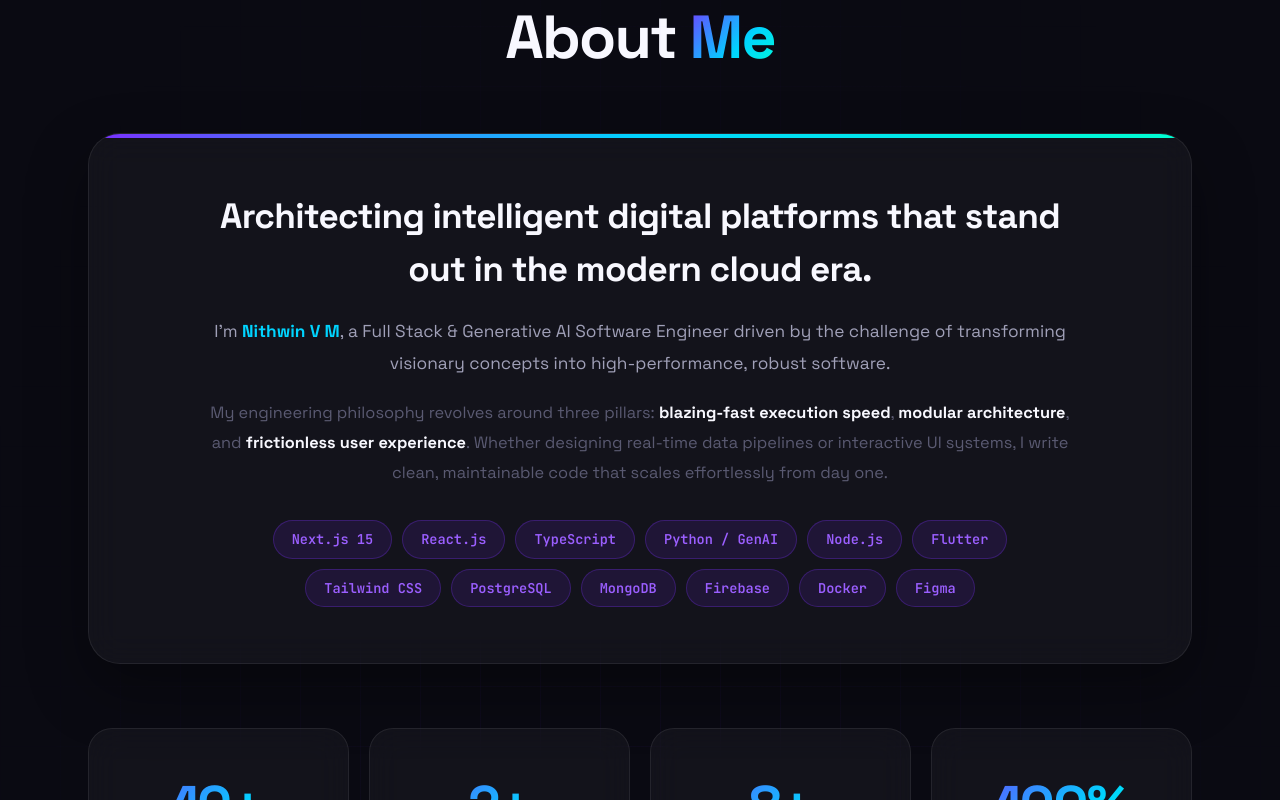
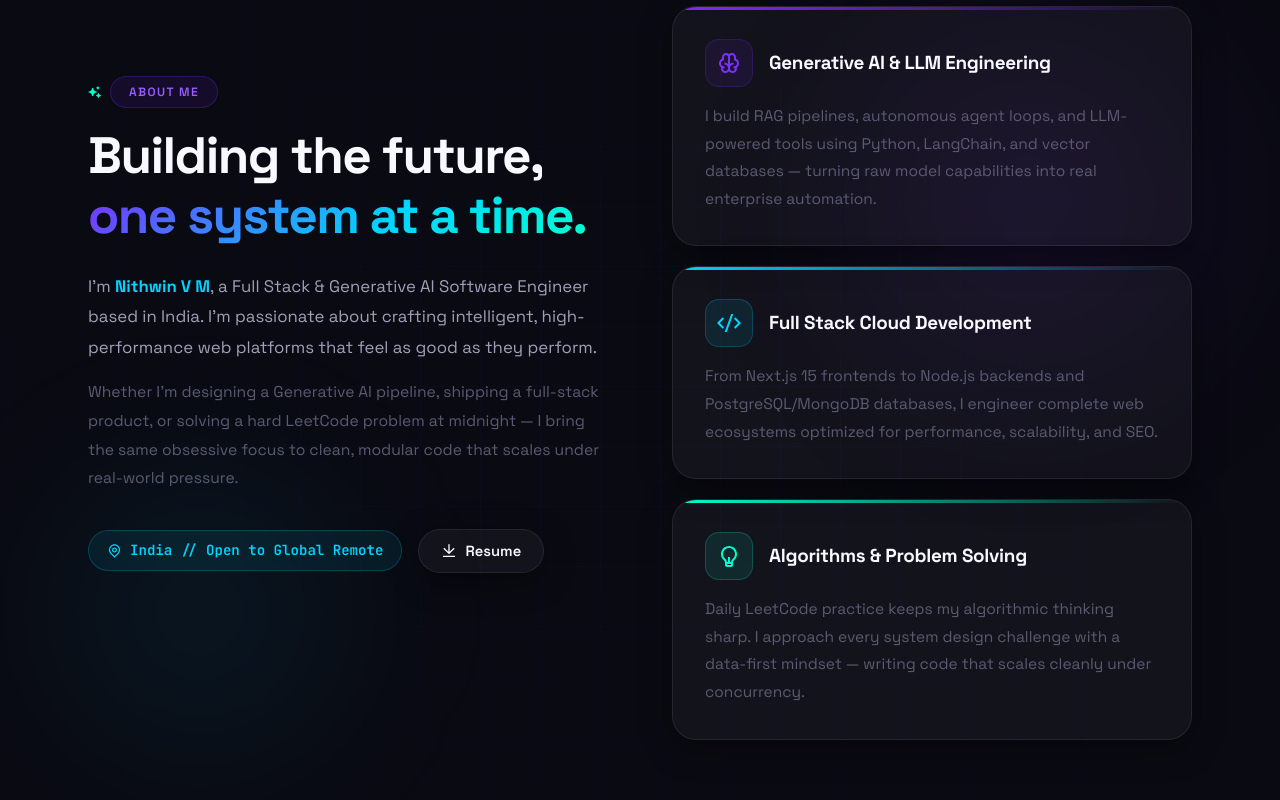
Before and after one commit to Nithwin/nithwin_portfolio, a React (Vite) app: page / in a window 1280 px wide. Shown: the part 1020-1820 px from the top of the page. Built offline with nearby package versions, Linux system fonts and the light colour scheme; no server answers; the database is empty; a web font is replaced by a local one.

Commit message:
refactor: overhaul About section layout with grid structure and update hero spacing styles

```diff
--- a/src/sections/About.jsx
+++ b/src/sections/About.jsx
@@ -1,152 +1,282 @@
 import React from "react";
 import { motion } from "framer-motion";
 import SectionReveal, { fadeUp } from "../components/SectionReveal";
-import { RiCodeSSlashLine, RiSmartphoneLine, RiPaletteLine, RiCpuLine, RiSparklingFill } from "react-icons/ri";
+import {
+  RiSparklingFill,
+  RiMapPinLine,
+  RiBrainLine,
+  RiCodeSSlashLine,
+  RiLightbulbLine,
+  RiDownloadLine,
+} from "react-icons/ri";
 
-const stats = [
-  { number: "10+", label: "Production Platforms Built" },
-  { number: "2+", label: "Years Software Engineering" },
-  { number: "8+", label: "Core Frameworks & Stacks" },
-  { number: "100%", label: "Architectural Precision" },
-];
-
-const services = [
-  { icon: RiCpuLine, title: "Generative AI & LLM Systems", desc: "Architecting AI-first platforms, RAG pipelines, and intelligent agent integrations that automate complex workflows.", color: "#7B2FFF" },
-  { icon: RiCodeSSlashLine, title: "Full Stack Web Engineering", desc: "High-concurrency React, Next.js, and Node.js ecosystems built for speed, SEO, and rock-solid scalability.", color: "#00D4FF" },
-  { icon: RiSmartphoneLine, title: "Fluid Mobile Solutions", desc: "Cross-platform mobile apps using Flutter and React Native that deliver buttery-smooth 60fps native performance.", color: "#00FFD1" },
-  { icon: RiPaletteLine, title: "UI/UX & Design Systems", desc: "Crafting bespoke, accessible design tokens and interactive prototypes that bridge aesthetics with intuitive usability.", color: "#FF6B6B" },
-];
-
-const techTags = [
-  "Next.js 15", "React.js", "TypeScript", "Python / GenAI", "Node.js",
-  "Flutter", "Tailwind CSS", "PostgreSQL", "MongoDB", "Firebase", "Docker", "Figma"
+const highlights = [
+  {
+    icon: RiBrainLine,
+    color: "#7B2FFF",
+    title: "Generative AI & LLM Engineering",
+    desc: "I build RAG pipelines, autonomous agent loops, and LLM-powered tools using Python, LangChain, and vector databases — turning raw model capabilities into real enterprise automation.",
+  },
+  {
+    icon: RiCodeSSlashLine,
+    color: "#00D4FF",
+    title: "Full Stack Cloud Development",
+    desc: "From Next.js 15 frontends to Node.js backends and PostgreSQL/MongoDB databases, I engineer complete web ecosystems optimized for performance, scalability, and SEO.",
+  },
+  {
+    icon: RiLightbulbLine,
+    color: "#00FFD1",
+    title: "Algorithms & Problem Solving",
+    desc: "Daily LeetCode practice keeps my algorithmic thinking sharp. I approach every system design challenge with a data-first mindset — writing code that scales cleanly under concurrency.",
+  },
 ];
 
 const About = () => {
   return (
     <SectionReveal id="about">
       <div className="grid-bg" />
-      <div className="container-main">
-        {/* Section Header */}
-        <motion.div variants={fadeUp} style={{ textAlign: "center", marginBottom: "50px" }}>
-          <span className="section-label">
-            <RiSparklingFill size={14} style={{ display: "inline", marginRight: "6px", color: "var(--neon)" }} />
-            Who I Am
-          </span>
-          <h2 style={{ fontSize: "clamp(2.2rem, 5vw, 3.8rem)", fontFamily: "var(--font-outfit), var(--font-syne)", fontWeight: 800, marginTop: "14px", color: "var(--text-primary)", letterSpacing: "-0.03em" }}>
-            About <span className="gradient-text">Me</span>
+
+      {/* Background aurora glow */}
+      <div
+        style={{
+          position: "absolute",
+          top: "10%",
+          right: "0",
+          width: "500px",
+          height: "500px",
+          borderRadius: "50%",
+          background: "radial-gradient(circle, rgba(123,47,255,0.13) 0%, transparent 70%)",
+          filter: "blur(80px)",
+          pointerEvents: "none",
+        }}
+      />
+      <div
+        style={{
+          position: "absolute",
+          bottom: "10%",
+          left: "0",
+          width: "400px",
+          height: "400px",
+          borderRadius: "50%",
+          background: "radial-gradient(circle, rgba(0,212,255,0.1) 0%, transparent 70%)",
+          filter: "blur(80px)",
+          pointerEvents: "none",
+        }}
+      />
+
+      <div
+        className="container-main"
+        style={{ position: "relative", zIndex: 10, paddingTop: "60px", paddingBottom: "80px" }}
+      >
+        {/* ── Responsive layout ── */}
+        <style>{`
+          .about-layout {
+            display: grid;
+            grid-template-columns: 1fr 1fr;
+            gap: 64px;
+            align-items: start;
+          }
+          .about-left-col {
+            position: sticky;
+            top: 130px;
+          }
+          @media (max-width: 900px) {
+            .about-layout {
+              grid-template-columns: 1fr;
+              gap: 48px;
+            }
+            .about-left-col {
+              position: static;
+            }
+          }
+        `}</style>
+
+        <div className="about-layout">
+          {/* ─────────────────── LEFT: BIO ─────────────────── */}
+          <div className="about-left-col">
+            <motion.div variants={fadeUp}>
+              {/* Label */}
+              <div style={{ display: "flex", alignItems: "center", gap: "8px", marginBottom: "18px" }}>
+                <RiSparklingFill size={14} style={{ color: "var(--neon)" }} />
+                <span className="section-label" style={{ margin: 0 }}>About Me</span>
+              </div>
+
+              {/* Headline */}
+              <h2
+                style={{
+                  fontSize: "clamp(2rem, 4.2vw, 3.2rem)",
+                  fontFamily: "var(--font-outfit), sans-serif",
+                  fontWeight: 800,
+                  lineHeight: 1.18,
+                  letterSpacing: "-0.03em",
+                  color: "var(--text-primary)",
+                  marginBottom: "24px",
+                }}
+              >
+                Building the future,{" "}
+                <span className="gradient-text">one system at a time.</span>
               </h2>
+
+              {/* Bio paragraphs */}
+              <p
+                style={{
+                  fontSize: "1.05rem",
+                  lineHeight: 1.82,
+                  color: "var(--text-secondary)",
+                  fontFamily: "var(--font-jakarta), sans-serif",
+                  marginBottom: "16px",
+                }}
+              >
+                I'm{" "}
+                <strong style={{ color: "var(--cyan)" }}>Nithwin V M</strong>, a
+                Full Stack & Generative AI Software Engineer based in India.
+                I'm passionate about crafting intelligent, high-performance
+                web platforms that feel as good as they perform.
+              </p>
+              <p
+                style={{
+                  fontSize: "0.98rem",
+                  lineHeight: 1.82,
+                  color: "var(--text-muted)",
+                  fontFamily: "var(--font-jakarta), sans-serif",
+                  marginBottom: "36px",
+                }}
+              >
+                Whether I'm designing a Generative AI pipeline, shipping a
+                full-stack product, or solving a hard LeetCode problem at
+                midnight — I bring the same obsessive focus to clean,
+                modular code that scales under real-world pressure.
+              </p>
+
+              {/* Location pill + Download CTA */}
+              <div style={{ display: "flex", flexWrap: "wrap", alignItems: "center", gap: "16px" }}>
+                <div
+                  style={{
+                    display: "inline-flex",
+                    alignItems: "center",
+                    gap: "8px",
+                    padding: "9px 18px",
+                    borderRadius: "50px",
+                    background: "rgba(0,212,255,0.08)",
+                    border: "1px solid rgba(0,212,255,0.2)",
+                    fontSize: "0.88rem",
+                    fontFamily: "var(--font-mono), monospace",
+                    fontWeight: 600,
+                    color: "var(--cyan)",
+                  }}
+                >
+                  <RiMapPinLine size={15} />
+                  India // Open to Global Remote
+                </div>
+
+                <motion.a
+                  href="/assets/resume.pdf"
+                  download
+                  whileHover={{ scale: 1.04, y: -2 }}
+                  whileTap={{ scale: 0.96 }}
+                  style={{
+                    display: "inline-flex",
+                    alignItems: "center",
+                    gap: "8px",
+                    padding: "10px 22px",
+                    borderRadius: "50px",
+                    fontSize: "0.92rem",
+                    fontFamily: "var(--font-jakarta), sans-serif",
+                    fontWeight: 600,
+                    textDecoration: "none",
+                    color: "var(--text-primary)",
+                    background: "var(--bg-card)",
+                    border: "1px solid var(--border)",
+                    boxShadow: "var(--shadow-card)",
+                    transition: "all 0.3s ease",
+                  }}
+                >
+                  <RiDownloadLine size={16} />
+                  Resume
+                </motion.a>
+              </div>
             </motion.div>
+          </div>
 
-        {/* Full-Width Image-Free Editorial Bio Card */}
+          {/* ─────────────────── RIGHT: HIGHLIGHT CARDS ─────────────────── */}
+          <div style={{ display: "flex", flexDirection: "column", gap: "20px" }}>
+            {highlights.map(({ icon: Icon, color, title, desc }, i) => (
               <motion.div
+                key={title}
                 variants={fadeUp}
-          className="glass-card"
+                custom={i}
+                whileHover={{ y: -5, borderColor: color }}
                 style={{
-            padding: "clamp(28px, 5vw, 56px)",
-            borderRadius: "32px",
-            marginBottom: "64px",
+                  padding: "32px",
+                  borderRadius: "24px",
+                  background: "var(--bg-card)",
+                  border: "1px solid var(--border)",
+                  boxShadow: "var(--shadow-card)",
                   position: "relative",
                   overflow: "hidden",
-            border: "1px solid var(--border)",
-            background: "var(--bg-card)",
-            boxShadow: "0 24px 60px rgba(0, 0, 0, 0.35)",
+                  transition: "border-color 0.35s ease, box-shadow 0.35s ease, transform 0.35s ease",
+                  cursor: "default",
                 }}
               >
-          {/* Subtle Ambient Gradient Top Banner inside Card */}
+                {/* Accent top line */}
                 <div
                   style={{
                     position: "absolute",
                     top: 0,
                     left: 0,
                     right: 0,
-              height: "4px",
-              background: "linear-gradient(90deg, #7B2FFF, #00D4FF, #00FFD1)",
+                    height: "3px",
+                    background: `linear-gradient(90deg, ${color}, transparent)`,
                   }}
                 />
 
-          <div style={{ maxWidth: "860px", margin: "0 auto", textAlign: "center" }}>
-            <h3 style={{ fontSize: "clamp(1.4rem, 3.2vw, 2.2rem)", fontFamily: "var(--font-outfit)", fontWeight: 700, color: "var(--text-primary)", marginBottom: "20px", letterSpacing: "-0.02em" }}>
-              Architecting intelligent digital platforms that stand out in the modern cloud era.
-            </h3>
-
-            <p style={{ fontSize: "1.08rem", lineHeight: 1.85, color: "var(--text-secondary)", marginBottom: "18px" }}>
-              I'm <span style={{ color: "var(--cyan)", fontWeight: 700 }}>Nithwin V M</span>, a Full Stack & Generative AI Software Engineer driven by the challenge of transforming visionary concepts into high-performance, robust software.
-            </p>
-
-            <p style={{ fontSize: "1.02rem", lineHeight: 1.85, color: "var(--text-muted)", marginBottom: "32px" }}>
-              My engineering philosophy revolves around three pillars: <strong style={{ color: "var(--text-primary)" }}>blazing-fast execution speed</strong>, <strong style={{ color: "var(--text-primary)" }}>modular architecture</strong>, and <strong style={{ color: "var(--text-primary)" }}>frictionless user experience</strong>. Whether designing real-time data pipelines or interactive UI systems, I write clean, maintainable code that scales effortlessly from day one.
-            </p>
-
-            {/* Glowing Tech Stack Pill Cloud */}
-            <div style={{ display: "flex", flexWrap: "wrap", justifyContent: "center", gap: "10px" }}>
-              {techTags.map((tag) => (
-                <span
-                  key={tag}
+                {/* Icon + Title row */}
+                <div style={{ display: "flex", alignItems: "center", gap: "16px", marginBottom: "16px" }}>
+                  <div
                     style={{
-                    padding: "8px 18px",
-                    borderRadius: "50px",
-                    fontSize: "0.85rem",
-                    fontFamily: "var(--font-mono), monospace",
-                    fontWeight: 600,
-                    background: "rgba(123, 47, 255, 0.12)",
-                    border: "1px solid rgba(123, 47, 255, 0.28)",
-                    color: "var(--purple-light)",
-                    transition: "all 0.3s ease",
+                      width: "48px",
+                      height: "48px",
+                      borderRadius: "14px",
+                      background: `${color}18`,
+                      border: `1px solid ${color}35`,
+                      display: "flex",
+                      alignItems: "center",
+                      justifyContent: "center",
+                      flexShrink: 0,
                     }}
                   >
-                  {tag}
-                </span>
+                    <Icon size={24} style={{ color }} />
+                  </div>
+                  <h3
+                    style={{
+                      fontSize: "1.18rem",
+                      fontFamily: "var(--font-outfit), sans-serif",
+                      fontWeight: 700,
+                      color: "var(--text-primary)",
+                      letterSpacing: "-0.015em",
+                      margin: 0,
+                    }}
+                  >
+                    {title}
+                  </h3>
+                </div>
+
+                {/* Description */}
+                <p
+                  style={{
+                    fontSize: "0.97rem",
+                    lineHeight: 1.78,
+                    color: "var(--text-muted)",
+                    fontFamily: "var(--font-jakarta), sans-serif",
+                    margin: 0,
+                  }}
+                >
+                  {desc}
+                </p>
+              </motion.div>
             ))}
           </div>
         </div>
-        </motion.div>
-
-        {/* Impact Stats Grid */}
-        <motion.div variants={fadeUp} style={{ display: "grid", gridTemplateColumns: "repeat(auto-fit, minmax(220px, 1fr))", gap: "20px", marginBottom: "80px" }}>
-          {stats.map(({ number, label }) => (
-            <div key={label} className="glass-card" style={{ textAlign: "center", padding: "36px 20px", borderRadius: "24px" }}>
-              <p className="gradient-text" style={{ fontSize: "clamp(2.2rem, 4.5vw, 3.4rem)", fontFamily: "var(--font-outfit)", fontWeight: 800, marginBottom: "8px", letterSpacing: "-0.03em" }}>
-                {number}
-              </p>
-              <p style={{ fontSize: "0.88rem", fontFamily: "var(--font-mono)", fontWeight: 600, color: "var(--text-muted)", textTransform: "uppercase", letterSpacing: "0.06em" }}>
-                {label}
-              </p>
-            </div>
-          ))}
-        </motion.div>
-
-        {/* Services & Capabilities */}
-        <motion.div variants={fadeUp} style={{ textAlign: "center", marginBottom: "44px" }}>
-          <span className="section-label">Capabilities</span>
-          <h3 style={{ fontSize: "clamp(1.8rem, 4.2vw, 2.8rem)", fontFamily: "var(--font-outfit)", fontWeight: 800, marginTop: "14px", color: "var(--text-primary)", letterSpacing: "-0.03em" }}>
-            Core <span className="gradient-text">Expertise</span>
-          </h3>
-        </motion.div>
-
-        <motion.div variants={fadeUp} style={{ display: "grid", gridTemplateColumns: "repeat(auto-fit, minmax(280px, 1fr))", gap: "24px" }}>
-          {services.map(({ icon: Icon, title, desc, color }) => (
-            <div key={title} className="glass-card" style={{ padding: "36px 32px", borderRadius: "28px", display: "flex", flexDirection: "column", justifyContent: "space-between" }}>
-              <div>
-                <div style={{
-                  width: "56px", height: "56px", borderRadius: "16px",
-                  display: "flex", alignItems: "center", justifyContent: "center",
-                  background: `${color}18`, border: `1px solid ${color}40`,
-                  marginBottom: "24px",
-                  boxShadow: `0 8px 24px ${color}20`,
-                }}>
-                  <Icon size={26} style={{ color }} />
-                </div>
-                <h4 style={{ fontSize: "1.25rem", fontFamily: "var(--font-outfit)", fontWeight: 700, color: "var(--text-primary)", marginBottom: "12px", letterSpacing: "-0.01em" }}>
-                  {title}
-                </h4>
-                <p style={{ fontSize: "0.95rem", lineHeight: 1.75, color: "var(--text-muted)" }}>
-                  {desc}
-                </p>
-              </div>
-            </div>
-          ))}
-        </motion.div>
       </div>
     </SectionReveal>
   );
--- a/src/sections/Hero.jsx
+++ b/src/sections/Hero.jsx
@@ -149,6 +149,10 @@ const Hero = () => {
           @media (max-width: 1023px) {
             section#home {
               padding-top: 148px !important;
+            }
+            .hero-scroll-invite {
+              margin-top: 68px !important;
+              margin-bottom: 32px !important;
             }
             .hero-grid {
               flex-direction: column-reverse !important;
@@ -446,6 +450,7 @@ const Hero = () => {
         {/* Story Scroll Invitation Bar */}
         <motion.div
           onClick={scrollToAbout}
+          className="hero-scroll-invite"
           style={{
             marginTop: "44px",
             display: "flex",
```
Lines whose indentation alone changed are shown as unchanged.
